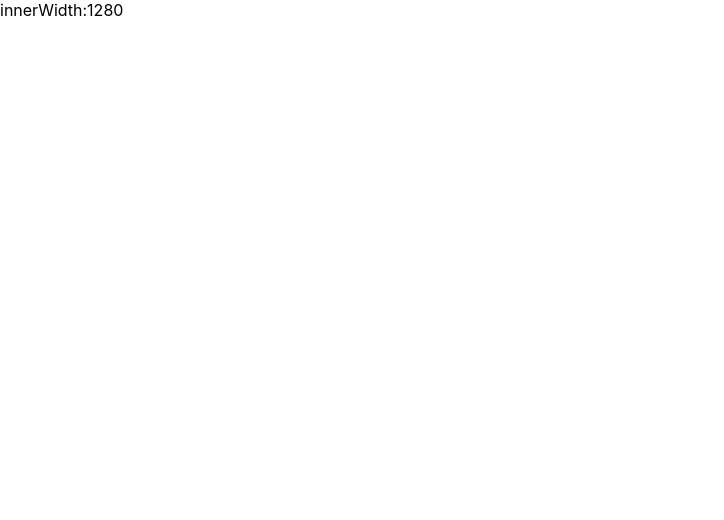
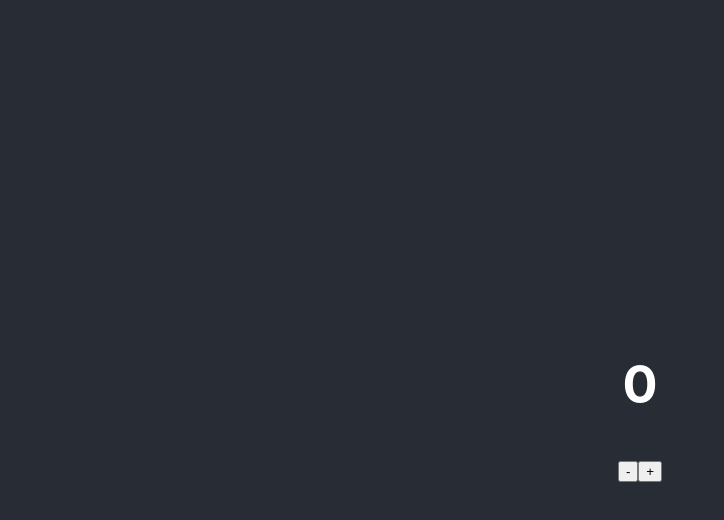
Before and after one commit to doniisetiiawan/react-fbw, a React (Create React App) app: page / in a window 1280 px wide. Shown: the top 520 px of the page, without its empty margins (0-724 px from the left). Built offline with nearby package versions, Linux system fonts and the light colour scheme.

Commit message:
Data flow

```diff
--- a/src/App.js
+++ b/src/App.js
@@ -1,10 +1,16 @@
 /* eslint-disable react/jsx-filename-extension */
 import React from 'react';
 import './App.css';
-import MyComponent from './components/my-component';
+import Counter from './components/counter';
 
 function App() {
-  return <MyComponent />;
+  return (
+    <div className="App">
+      <header className="App-header">
+        <Counter />
+      </header>
+    </div>
+  );
 }
 
 export default App;
--- /dev/null
+++ b/src/components/buttons.jsx
@@ -0,0 +1,25 @@
+import React from 'react';
+import * as PropTypes from 'prop-types';
+
+export default function Buttons(props) {
+  return (
+    <>
+      <button type="button" onClick={props.onIncrement}>
+        -
+      </button>
+      <button type="button" onClick={props.onDecrement}>
+        +
+      </button>
+    </>
+  );
+}
+
+Buttons.propTypes = {
+  onIncrement: PropTypes.func,
+  onDecrement: PropTypes.func,
+};
+
+Buttons.defaultProps = {
+  onIncrement: () => {},
+  onDecrement: () => {},
+};
--- /dev/null
+++ b/src/components/counter.jsx
@@ -0,0 +1,40 @@
+/* eslint-disable react/no-access-state-in-setstate */
+import React from 'react';
+import Buttons from './buttons';
+import Display from './display';
+
+class Counter extends React.Component {
+  constructor(props) {
+    super(props);
+
+    this.state = {
+      counter: 0,
+    };
+  }
+
+  handleIncrement = () => {
+    this.setState({
+      counter: this.state.counter + 1,
+    });
+  };
+
+  handleDecrement = () => {
+    this.setState({
+      counter: this.state.counter - 1,
+    });
+  };
+
+  render() {
+    return (
+      <div>
+        <Display counter={this.state.counter} />
+        <Buttons
+          onIncrement={this.handleDecrement}
+          onDecrement={this.handleIncrement}
+        />
+      </div>
+    );
+  }
+}
+
+export default Counter;
--- /dev/null
+++ b/src/components/display.jsx
@@ -0,0 +1,14 @@
+import PropTypes from 'prop-types';
+import React from 'react';
+
+export default function Display(props) {
+  return <h1>{props.counter}</h1>;
+}
+
+Display.propTypes = {
+  counter: PropTypes.number,
+};
+
+Display.defaultProps = {
+  counter: 0,
+};
```
